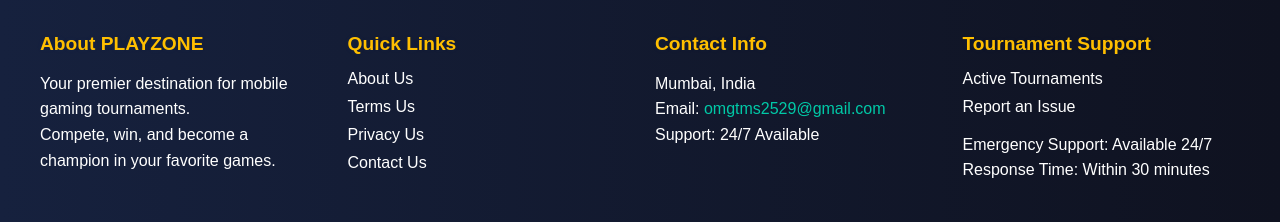
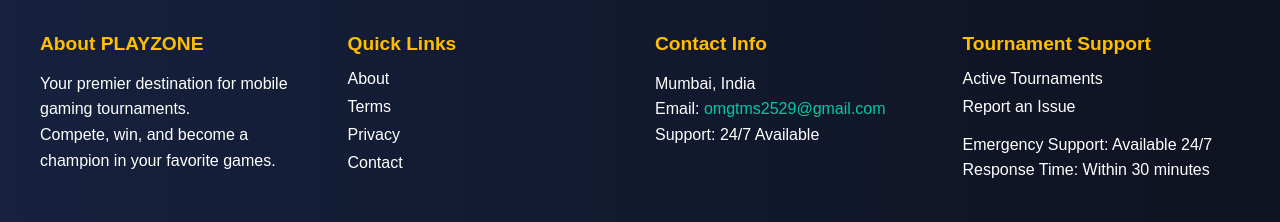
Before and after one commit to hrdk04/Playzone, a React (Create React App) app in the folder frontend/: page / in a window 1280 px wide. Shown: the part 2638-2860 px from the top of the page. Built offline with nearby package versions, Linux system fonts and the light colour scheme; no server answers.

Commit message:
Update Footer.js

```diff
--- a/frontend/src/Footer.js
+++ b/frontend/src/Footer.js
@@ -103,7 +103,7 @@
               onMouseEnter={(e) => handleHover(e, true)}
               onMouseLeave={(e) => handleHover(e, false)}
             >
-              {item} Us
+              {item}
             </Link>
           ))}
         </div>
```
